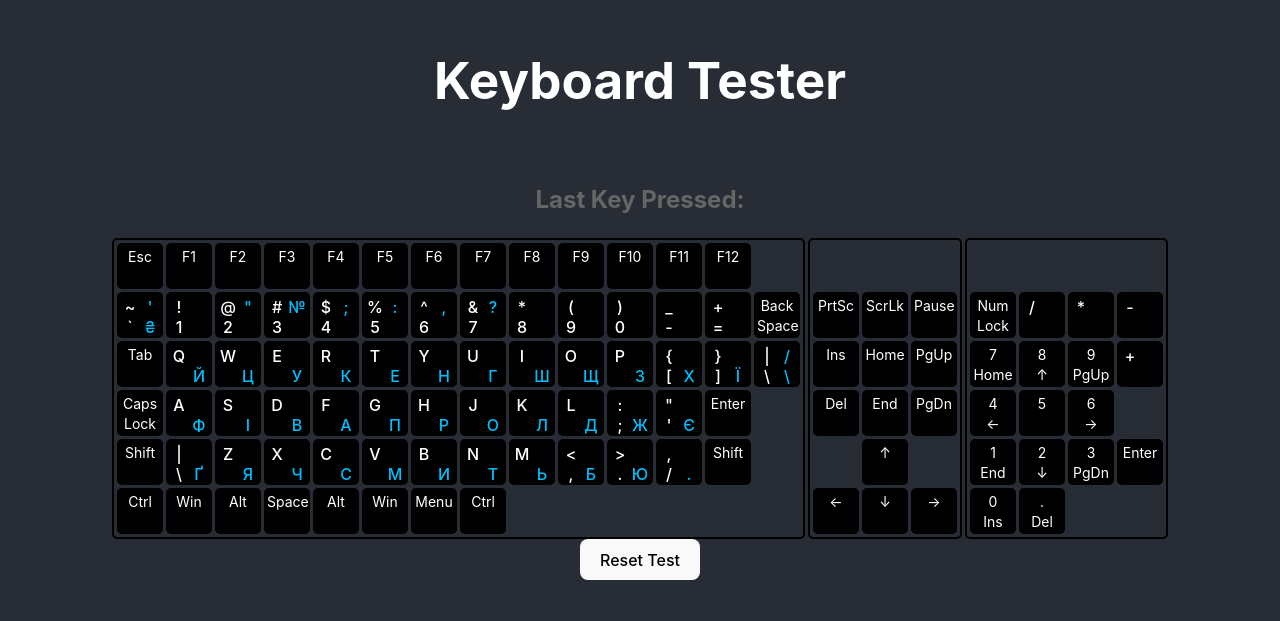
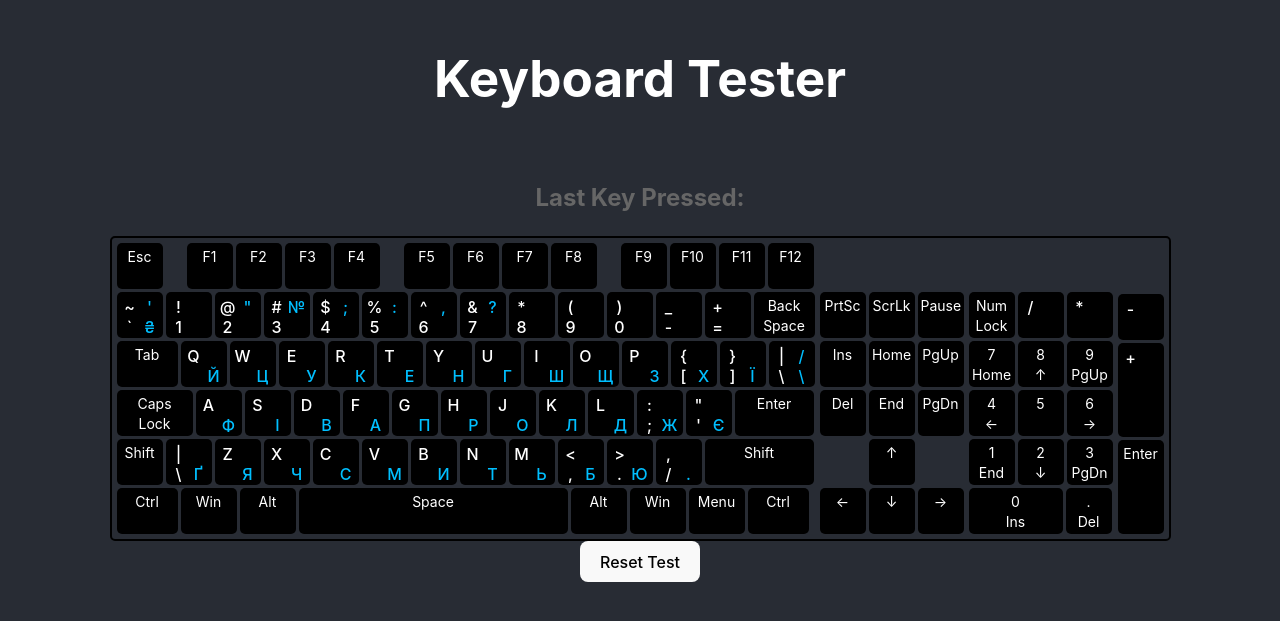
Before and after one commit to bahioiiia/kbd-tester, a React (Vite) app: page / in a window 1280 px wide. Shown: the part 101-722 px from the top of the page. Built offline with nearby package versions, Linux system fonts and the light colour scheme.

Commit message:
keys sizes

```diff
--- a/src/components/Key.jsx
+++ b/src/components/Key.jsx
@@ -2,10 +2,10 @@ import React from 'react';
 import styles from './Key.module.css';
 
 function Key({ keyObj, isActive, isWorking, isPressed }) {
+  const keyClass = `${styles.key} ${isActive ? styles.active : ''} ${isWorking ? styles.working : ''} ${isPressed ? styles.pressed : ''} ${styles[keyObj.code.toLowerCase()] || ''}`;
+
   return (
-    <div
-      className={`${styles.key} ${isActive ? styles.active : ''} ${isWorking ? styles.working : ''} ${isPressed ? styles.pressed : ''}`}
-    >
+    <div className={keyClass}>
       {keyObj.type === 'symbol' ? (
         <>
           <div className={styles.symbolBox}>{keyObj.labels.tl || ''}</div>
--- a/src/components/Key.module.css
+++ b/src/components/Key.module.css
@@ -37,3 +37,53 @@
 .key.pressed {
     background-color: orange;
 }
+
+.tab,
+.backspace,
+.controlleft,
+.controlright
+{
+    width: 55px;
+}
+
+.altleft,
+.altright,
+.metaleft,
+.metaright,
+.contextmenu
+{
+    width: 50px;
+}
+
+.space {
+    width: 263px;
+}
+
+.capslock {
+    width: 70px;
+}
+
+.enter {
+    width: 73px;
+}
+
+.shiftright {
+    width: 103px;
+}
+
+.numpad0 {
+    width: 88px;
+}
+
+.numpadadd,
+.numpadenter
+{
+    height: 88px;
+}
+
+.escape,
+.f4,
+.f8
+{
+    margin-right: 21px;
+}
--- a/src/components/Keyboard.module.css
+++ b/src/components/Keyboard.module.css
@@ -1,19 +1,17 @@
 .keyboard {
     display: flex;
     flex-direction: row;
-    gap: 3px;
+    gap: 5px;
+    border: 2px solid black;
+    border-radius: 5px;
+    padding: 5px;
 }
 
 .keyboardBlock {
     display: flex;
     flex-direction: column;
     justify-content: end;
-
     gap: 3px;
-    padding: 3px;
-
-    border: 2px solid black;
-    border-radius: 5px;
 }
 
 .keyboardBlock:nth-child(2) {
--- a/src/keys.json
+++ b/src/keys.json
@@ -613,13 +613,6 @@
           "labels": {
             "tl": "*"
           }
-        },
-        {
-          "code": "NumpadSubtract",
-          "type": "symbol",
-          "labels": {
-            "tl": "-"
-          }
         }
       ],
       [
@@ -645,13 +638,6 @@
           "labels": {
             "tl": "9",
             "bl": "PgUp"
-        }
-      },
-      {
-        "code": "NumpadAdd",
-        "type": "symbol",
-        "labels": {
-          "tl": "+"
           }
         }
       ],
@@ -704,13 +690,6 @@
             "tl": "3",
             "bl": "PgDn"
           }
-        },
-        {
-          "code": "NumpadEnter",
-          "type": "special",
-          "labels": {
-            "tl": "Enter"
-          }
         }
       ],
       [
@@ -731,6 +710,36 @@
           }
         }
       ]
+    ],
+
+    "NumpadSubAddEnter": [
+      [
+        {
+          "code": "NumpadSubtract",
+          "type": "symbol",
+          "labels": {
+            "tl": "-"
+          }
+        }
+      ],
+      [
+        {
+          "code": "NumpadAdd",
+          "type": "symbol",
+          "labels": {
+            "tl": "+"
+          }
+        }
+      ],
+      [
+        {
+          "code": "NumpadEnter",
+          "type": "special",
+          "labels": {
+            "tl": "Enter"
+          }
+        }
+      ]
     ]
   }
 }
```
Lines whose indentation alone changed are shown as unchanged.
